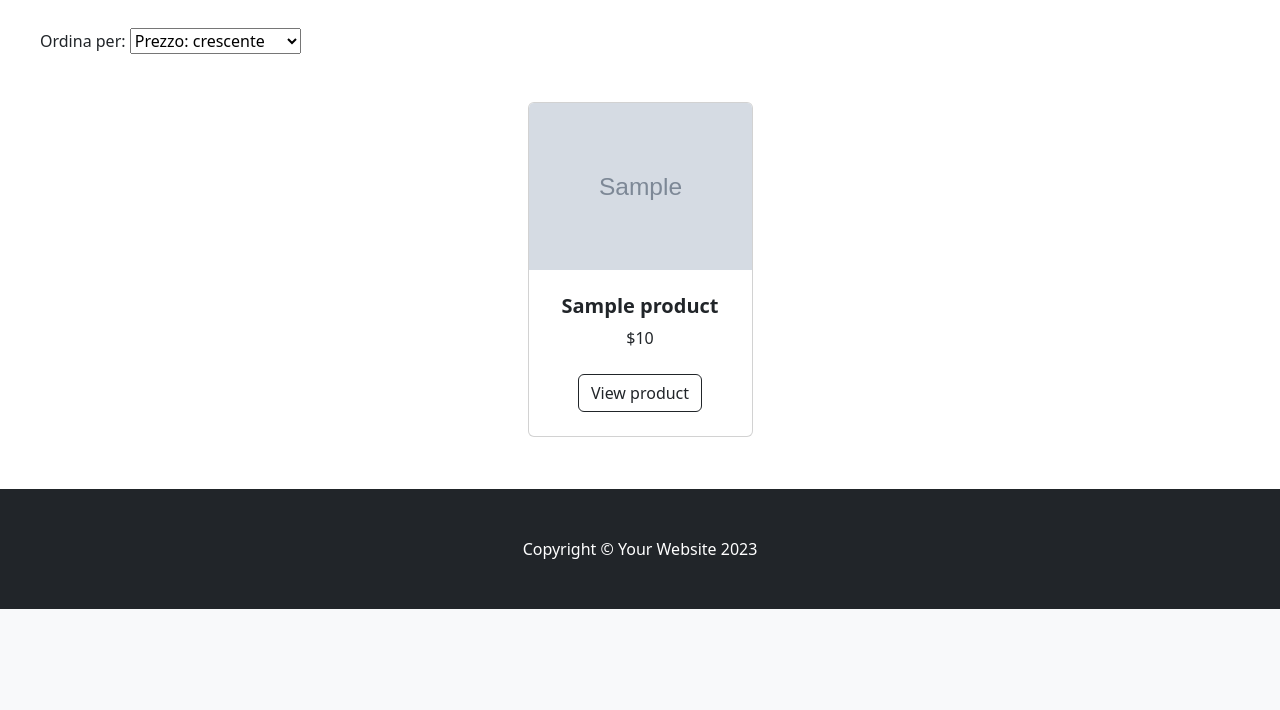
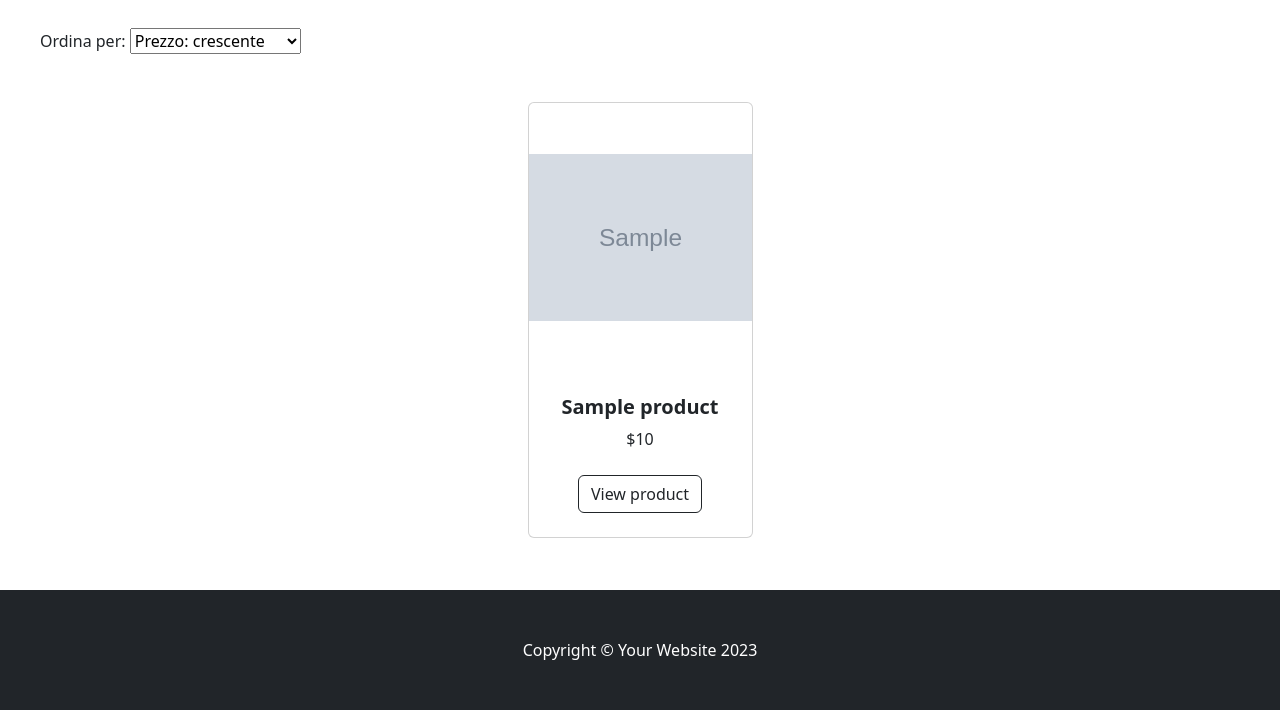
Before and after one commit to gabrieledavena/eCom, a Django app: template store/templates/store/home_store.html in a window 1280 px wide. Shown: the part 265-975 px from the top of the page. Before the commit the page ends 874 px from the top, so only its background shows below. Run offline with Django 5.2, Linux system fonts and the light colour scheme; the template is opened without the code that fills it: most values are stand-ins (such as "Sample title", 1, 10 or a date in 2020); grey boxes marked "Sample" are stand-in pictures; some libraries are stand-ins or nearby versions.

Commit message:
Image size fixed

```diff
--- a/store/models.py
+++ b/store/models.py
@@ -1,3 +1,4 @@
+from PIL import Image
 from django.db import models
 import datetime
 from django.contrib.auth.models import User
--- a/store/templates/store/home_store.html
+++ b/store/templates/store/home_store.html
@@ -48,7 +48,7 @@
                     <div class="col mb-5">
                         <div class="card h-100">
                             <!-- Product image-->
-                            <img class="card-img-top" src="{{product.image.url}}" alt="..." />
+                            <img class="card-img-top" src="{{product.image.url}}" alt="..." style="height: 268px; width: auto; object-fit: contain"/>
                             <!-- Product details-->
                             <div class="card-body p-4">
                                 <div class="text-center">
```
Also changed, not shown: db.sqlite3, media/uploads/product/Jordan-1-Low-Lucky-Green-Aquatone.jpeg, media/uploads/product/Jordan-1-Low-Lucky-Green-Aquatone_8yC0ZQA.jpeg, media/uploads/product/Jordan-1-Low-Lucky-Green-Aquatone_Cr4nwFV.jpeg, media/uploads/product/Radford-Mid-LaceUp-Waterproof-Boot-for-Men-in-Black.jpeg, media/uploads/product/Radford-Mid-LaceUp-Waterproof-Boot-for-Men-in-Black_DRQkLPA.jpeg, media/uploads/product/Radford-Mid-LaceUp-Waterproof-Boot-for-Men-in-Black_Y3QJatq.jpeg, media/uploads/product/Radford-Mid-LaceUp-Waterproof-Boot-for-Men-in-Black_juUkYpL.jpeg, media/uploads/product/Radford-Mid-LaceUp-Waterproof-Boot-for-Men-in-Black_ntVpoYA.jpeg.
